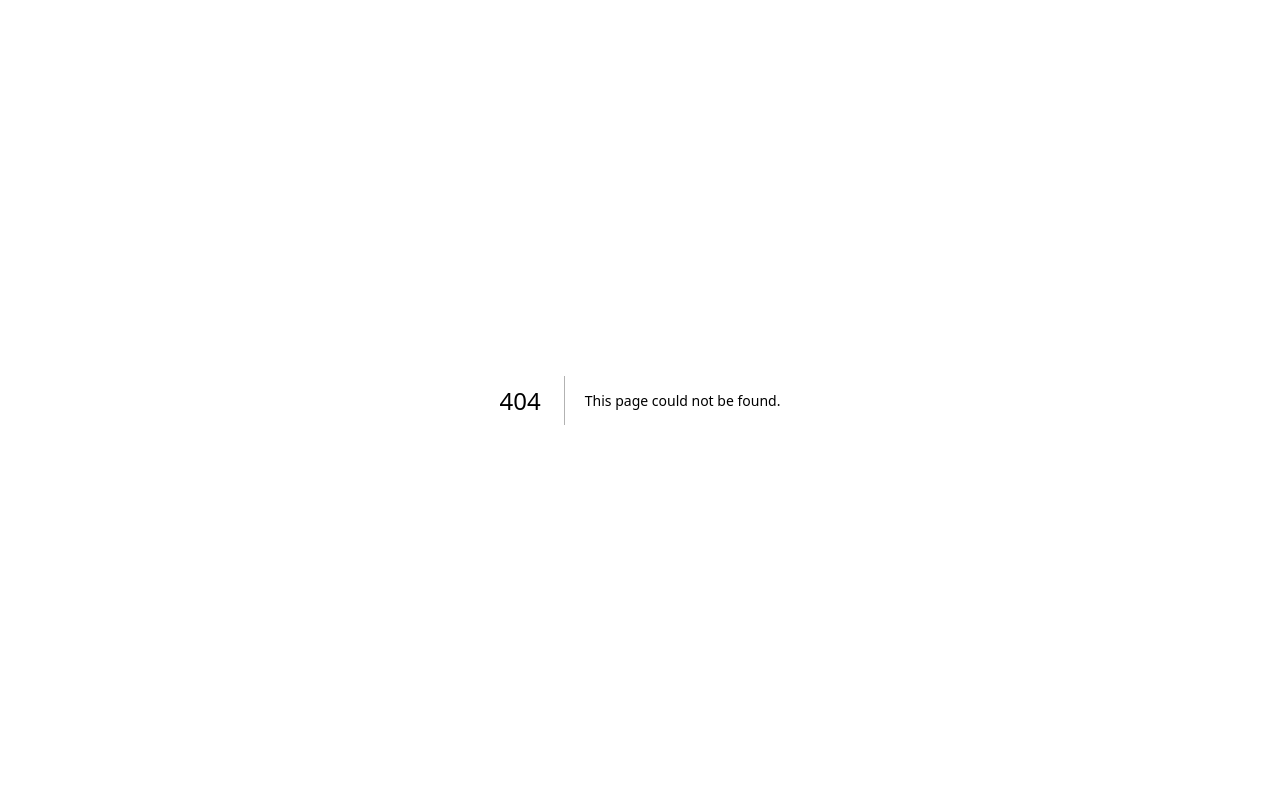
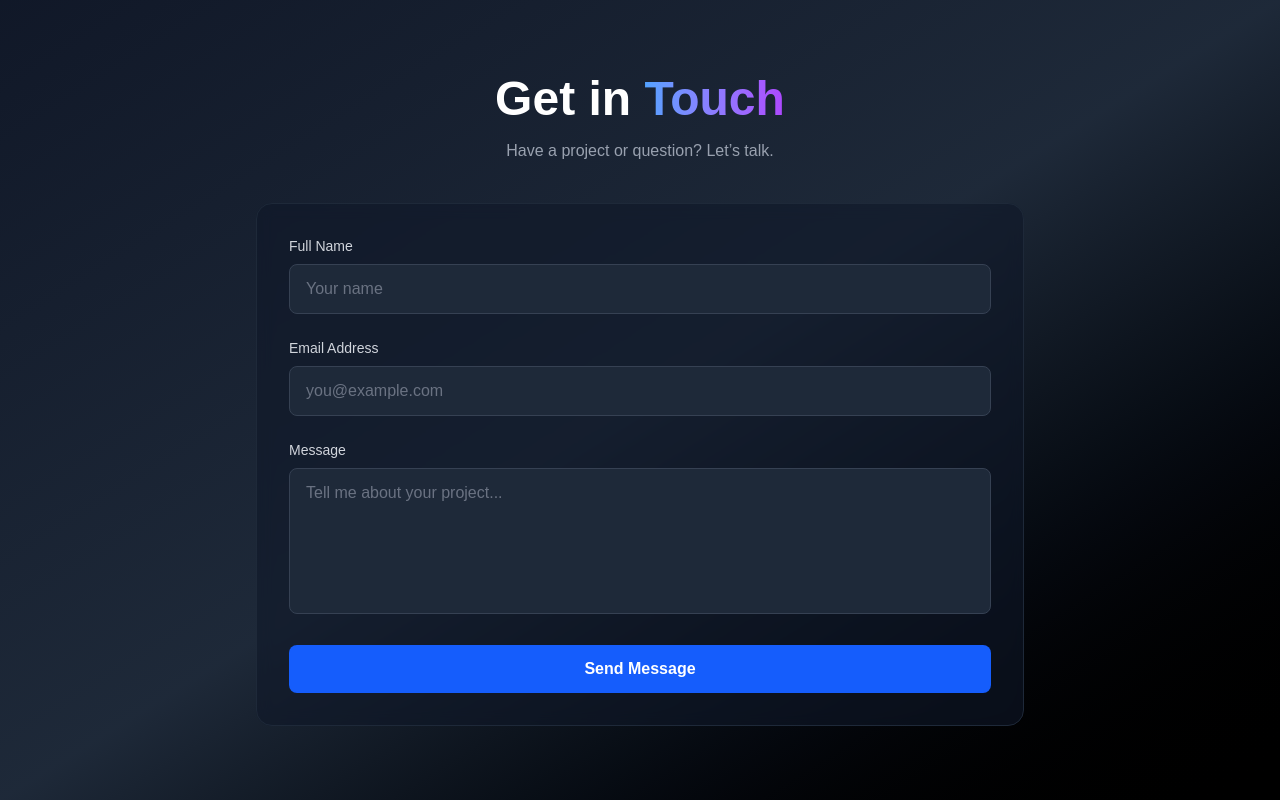
Before and after one commit to diwasbk/Next.js-Learning-App, a Next.js app: page /example/contact in a window 1280 px wide. Before the commit this address had no page. Built offline with nearby package versions, Linux system fonts and the light colour scheme.

Commit message:
Contact Form

```diff
--- /dev/null
+++ b/app/example/contact/components/contact-form.tsx
@@ -0,0 +1,75 @@
+"use client";
+
+export default function ContactForm() {
+
+    return (
+        <main className="min-h-screen bg-linear-to-br from-gray-900 via-gray-800 to-black text-white flex items-center justify-center px-6">
+            <div className="w-full max-w-3xl">
+
+                {/* Heading */}
+                <div className="text-center mb-10">
+                    <h1 className="text-4xl md:text-5xl font-bold mb-4">
+                        Get in{" "}
+                        <span className="bg-linear-to-r from-blue-400 to-purple-500 bg-clip-text text-transparent">
+                            Touch
+                        </span>
+                    </h1>
+                    <p className="text-gray-400">
+                        Have a project or question? Let’s talk.
+                    </p>
+                </div>
+
+                {/* Form */}
+                <form className="bg-gray-900/60 backdrop-blur rounded-2xl p-8 space-y-6 border border-gray-800">
+
+                    {/* Name */}
+                    <div>
+                        <label className="block text-sm text-gray-300 mb-2">
+                            Full Name
+                        </label>
+                        <input
+                            type="text"
+                            required
+                            placeholder="Your name"
+                            className="w-full rounded-lg bg-gray-800 border border-gray-700 px-4 py-3 text-white placeholder-gray-500 focus:outline-none focus:ring-2 focus:ring-blue-500"
+                        />
+                    </div>
+
+                    {/* Email */}
+                    <div>
+                        <label className="block text-sm text-gray-300 mb-2">
+                            Email Address
+                        </label>
+                        <input
+                            type="email"
+                            required
+                            placeholder="you@example.com"
+                            className="w-full rounded-lg bg-gray-800 border border-gray-700 px-4 py-3 text-white placeholder-gray-500 focus:outline-none focus:ring-2 focus:ring-blue-500"
+                        />
+                    </div>
+
+                    {/* Message */}
+                    <div>
+                        <label className="block text-sm text-gray-300 mb-2">
+                            Message
+                        </label>
+                        <textarea
+                            rows={5}
+                            required
+                            placeholder="Tell me about your project..."
+                            className="w-full rounded-lg bg-gray-800 border border-gray-700 px-4 py-3 text-white placeholder-gray-500 focus:outline-none focus:ring-2 focus:ring-blue-500 resize-none"
+                        />
+                    </div>
+
+                    {/* Button */}
+                    <button
+                        type="submit"
+                        className="w-full rounded-lg bg-blue-600 py-3 font-semibold hover:bg-blue-500 transition cursor-pointer"
+                    >
+                        Send Message
+                    </button>
+                </form>
+            </div>
+        </main>
+    );
+}
--- /dev/null
+++ b/app/example/contact/page.tsx
@@ -0,0 +1,9 @@
+import ContactForm from "./components/contact-form";
+
+export default function Page() {
+    return (
+        <div>
+            <ContactForm/>
+        </div>
+    );
+}
--- a/app/example/page.tsx
+++ b/app/example/page.tsx
@@ -34,9 +34,11 @@ export default function LandingPage() {
                             </button>
                         </Link>
 
-                        <button className="px-6 py-3 rounded-lg border border-gray-500 hover:bg-gray-800 transition font-semibold cursor-pointer">
-                            Contact Me
-                        </button>
+                        <Link href="/example/contact">
+                            <button className="px-6 py-3 rounded-lg border border-gray-500 hover:bg-gray-800 transition font-semibold cursor-pointer">
+                                Contact Me
+                            </button>
+                        </Link>
                     </div>
                 </div>
             </main>
```
